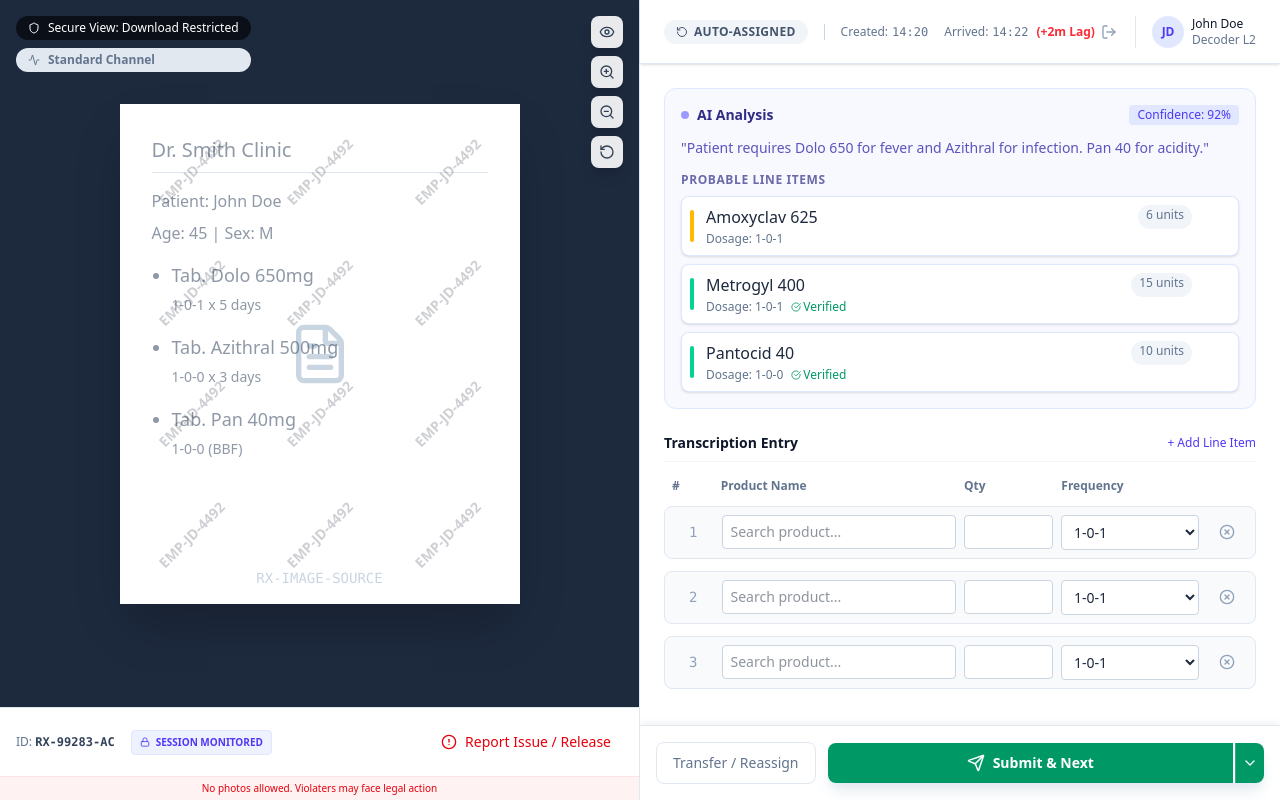
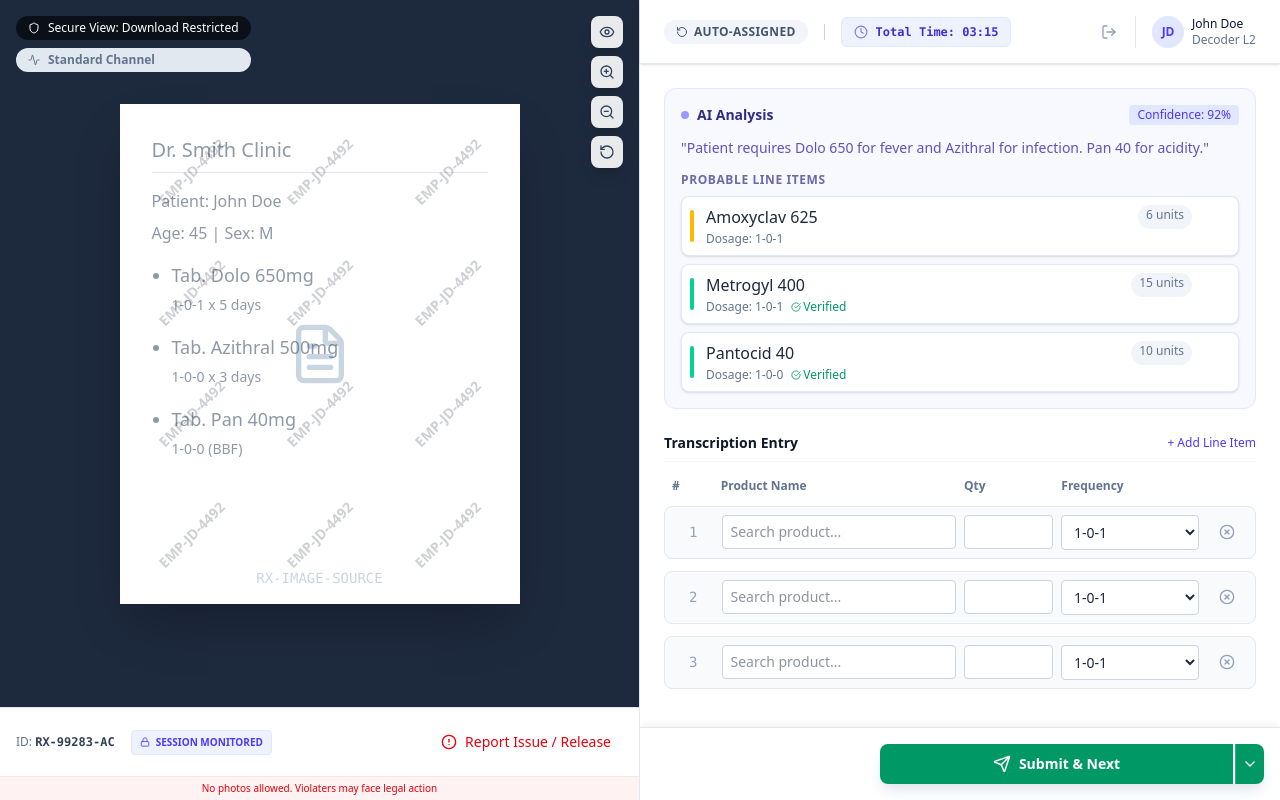
Before and after one commit to visaal1582892/auto-prescription-assignment-mock, a React (Vite) app: page /decoder in a window 1280 px wide. Built offline with nearby package versions, Linux system fonts and the light colour scheme; sample sign-in values are in the browser's storage.

Commit message:
added timer and also removed transfer option for normal decoders

```diff
--- a/src/pages/DecoderWorkflow.jsx
+++ b/src/pages/DecoderWorkflow.jsx
@@ -129,6 +129,10 @@
                 // Load new data just before showing the main screen
                 setTimeout(() => {
                     loadNextPrescription();
+                    // Initialize timer with random "lag" (e.g. 2-5 mins ago)
+                    const randomLag = Math.floor(Math.random() * (300000 - 120000) + 120000);
+                    setAssignmentStartTime(Date.now() - randomLag);
+
                     setAssignmentAlert(false);
                     setWorkflowStatus('active');
                     document.title = "Decoder Dashboard";
@@ -145,6 +149,41 @@
     useEffect(() => {
         sessionStorage.setItem('workflowStatus', workflowStatus);
     }, [workflowStatus]);
+
+    // Timer Logic
+    const [assignmentStartTime, setAssignmentStartTime] = useState(() => {
+        const saved = sessionStorage.getItem('assignmentStartTime');
+        return saved ? parseInt(saved, 10) : null;
+    });
+    const [elapsedTime, setElapsedTime] = useState('00:00');
+
+    useEffect(() => {
+        sessionStorage.setItem('assignmentStartTime', assignmentStartTime || '');
+    }, [assignmentStartTime]);
+
+    useEffect(() => {
+        let interval;
+        // Logic: specific time or "running"
+        if (workflowStatus === 'active' && assignmentStartTime) {
+            // Function to update time
+            const updateTimer = () => {
+                const now = Date.now();
+                const diff = Math.floor((now - assignmentStartTime) / 1000);
+                if (diff < 0) {
+                    // Should not happen if start time is past
+                    setElapsedTime('00:00');
+                    return;
+                }
+                const minutes = Math.floor(diff / 60).toString().padStart(2, '0');
+                const seconds = (diff % 60).toString().padStart(2, '0');
+                setElapsedTime(`${minutes}:${seconds}`);
+            };
+
+            updateTimer(); // Initial call
+            interval = setInterval(updateTimer, 1000);
+        }
+        return () => clearInterval(interval);
+    }, [workflowStatus, assignmentStartTime]);
 
     // User Role Logic
     const [userRole, setUserRole] = useState('decoder');
@@ -618,14 +657,9 @@
                         </div>
                         <div className="h-4 w-px bg-slate-300 mx-1" />
                         <div className="flex items-center gap-4 text-slate-500 text-xs">
-                            <div className="flex items-center gap-1">
-                                <span className="font-medium">Created:</span>
-                                <span className="font-mono">14:20</span>
-                            </div>
-                            <div className="flex items-center gap-1">
-                                <span className="font-medium">Arrived:</span>
-                                <span className="font-mono">14:22</span>
-                                <span className="text-red-500 font-bold ml-1">(+2m Lag)</span>
+                            <div className="flex items-center gap-2 bg-indigo-50 px-3 py-1.5 rounded-md border border-indigo-100 text-indigo-700 font-mono font-bold">
+                                <Clock size={14} className="animate-pulse" />
+                                <span>Total Time: {elapsedTime}</span>
                             </div>
                         </div>
                     </div>
@@ -633,7 +667,10 @@
                     <div className="flex items-center gap-3">
 
                         <button
-                            onClick={() => navigate('/')}
+                            onClick={() => {
+                                sessionStorage.clear();
+                                navigate('/');
+                            }}
                             className="text-slate-400 hover:text-slate-600 p-1.5 rounded-lg hover:bg-slate-100 transition-colors"
                             title="Logout"
                         >
@@ -749,7 +786,7 @@
                 {/* Footer Actions */}
                 <div className="p-4 bg-white border-t border-slate-200 shadow-[0_-4px_6px_-1px_rgba(0,0,0,0.05)]">
                     <div className="flex items-center gap-3">
-                        {isSeniorDecoder && (
+                        {userRole === 'cluster_head' && (
                             <button
                                 onClick={handleTransfer}
                                 className="mr-auto text-slate-500 hover:text-slate-700 text-sm font-medium px-4 py-2.5 rounded-lg border border-slate-200 hover:bg-slate-50 transition-colors"
@@ -758,9 +795,11 @@
                             </button>
                         )}
 
+
+
                         {/* Unified Submit Dropdown for All Roles */}
                         {/* Split Button Implementation */}
-                        <div className="relative flex-[2] flex gap-0.5 shadow-lg shadow-slate-200 rounded-lg transition-all active:scale-[0.98]">
+                        <div className="relative w-full max-w-sm ml-auto flex gap-0.5 shadow-lg shadow-slate-200 rounded-lg transition-all active:scale-[0.98]">
                             <button
                                 onClick={currentOption.handler}
                                 className={`flex-1 ${currentOption.color} text-white px-4 py-2.5 rounded-l-lg font-bold text-sm flex items-center justify-center gap-2 transition-all`}
```
